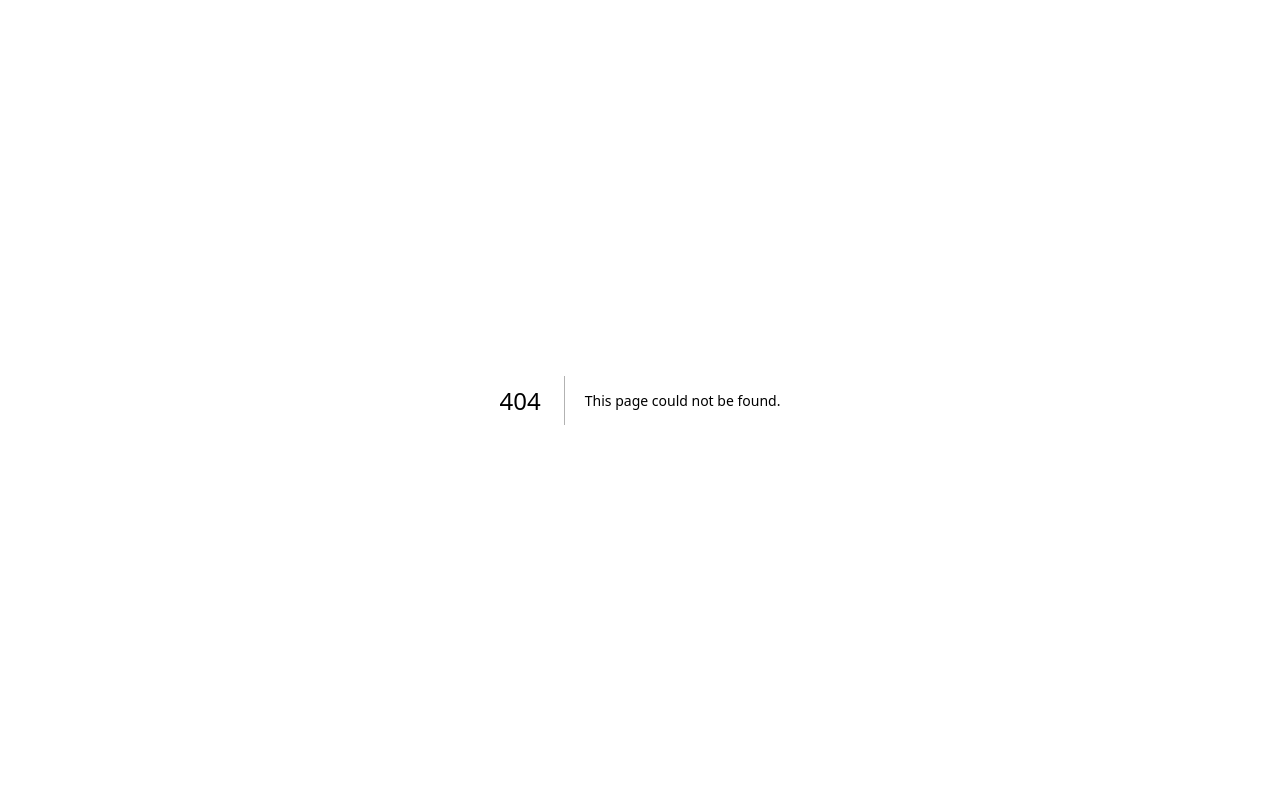
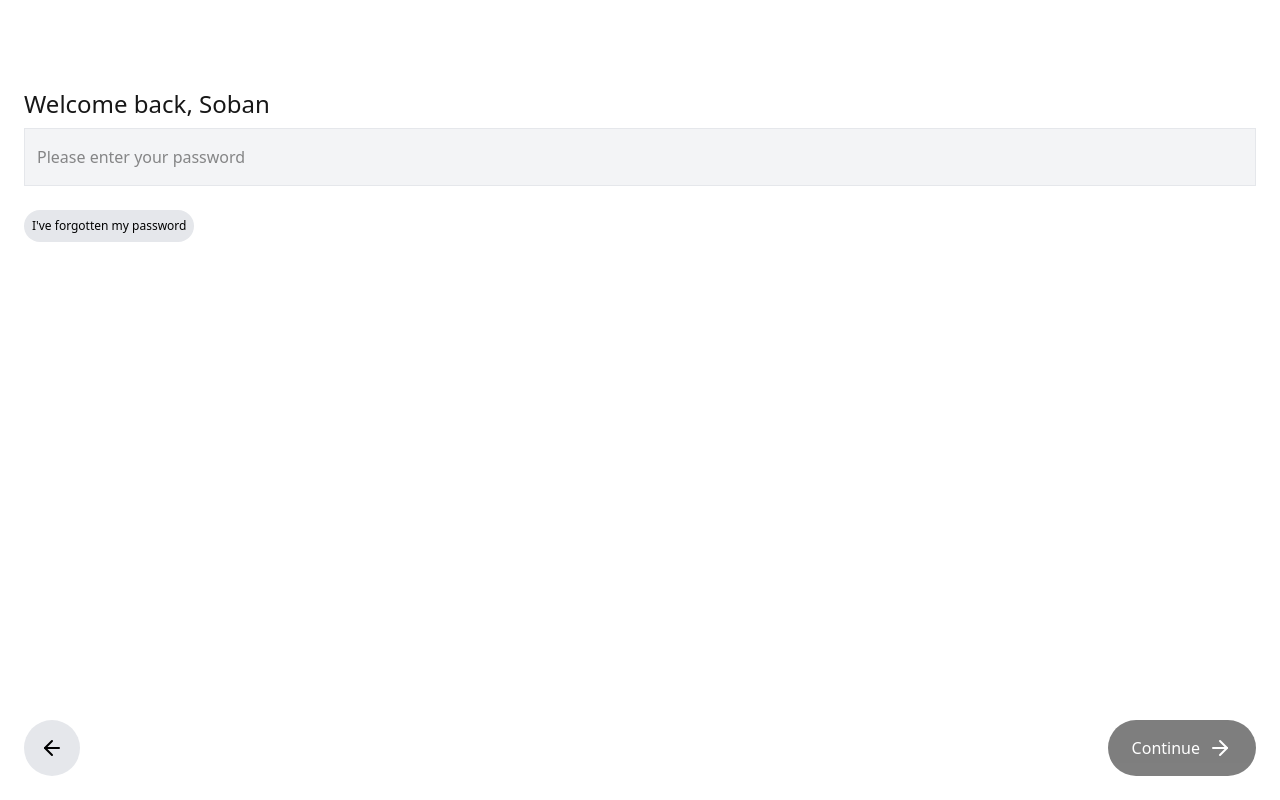
Before and after one commit to soban-amir-qbatch/qlunch_frontend, a Next.js app: page /login in a window 1280 px wide. Before the commit this address had no page. Built offline with nearby package versions, Linux system fonts and the light colour scheme.

Commit message:
password page

```diff
--- a/app/globals.css
+++ b/app/globals.css
@@ -1,7 +1,7 @@
 @import "tailwindcss";
 
 :root {
-  --background: #E6E6E6;
+  --background: #FFFFFF;
   --foreground: #171717;
 }
 
--- /dev/null
+++ b/app/login/page.tsx
@@ -0,0 +1,66 @@
+'use client';
+import { ArrowLeft, ArrowRight } from "lucide-react"
+import { useState } from "react";
+
+export default function Login() {
+  const [password, setPassword] = useState("");
+
+  const handlePasswordChange = (e: React.ChangeEvent<HTMLInputElement>) => {
+    setPassword(e.target.value);
+  };
+
+  const handleContinueClick = () => {
+    // Handle login logic here
+    console.log("Password submitted:", password);
+  };
+
+  return (
+    <main className="flex flex-col h-screen bg-white">
+
+          {/* Content */}
+          <div className="flex flex-col h-full justify-between p-6 gap-4 mt-16">
+            {/* Heading */}
+            <div className="flex flex-col gap-2">
+              <p className="text-2xl">
+                Welcome back, Soban
+              </p>
+
+              {/* Email Input */}
+              <div className="flex border border-gray-200 bg-gray-100 overflow-hidden">
+                <input
+                  type="password"
+                  placeholder="Please enter your password"
+                  className="flex-1 px-3 py-4 focus:outline-none"
+                  value={password}
+                  onChange={handlePasswordChange}
+                />
+              </div>
+
+              <button className="bg-gray-200 text-black text-xs py-2 px-2 w-fit rounded-4xl mt-4">
+                I've forgotten my password
+              </button>
+            </div >
+
+            {/* Continue Button */}
+
+           <div className='flex justify-between'>
+
+              <button className="bg-gray-200 text-black py-4 px-4 rounded-4xl"
+                onClick={() => window.history.back()}
+              >
+                <ArrowLeft className="w-6 h-6" />
+              </button>
+
+              <button className={`flex gap-2 bg-black text-white py-4 px-6 rounded-4xl disabled:opacity-50 transition-all duration-500 ease-in-out ${password.trim().length ? 'opacity-100' : 'opacity-0 pointer-events-none'}`}
+                onClick={handleContinueClick} disabled={!password.trim().length}
+              >
+                Continue
+                <ArrowRight className="w-6 h-6" />
+              </button>
+
+           </div>
+
+          </div>
+        </main>
+  )
+}
--- a/app/page.tsx
+++ b/app/page.tsx
@@ -1,9 +1,11 @@
 // app/page.tsx (Next.js App Router)
 "use client";
+import { useState } from "react";
 import Image from "next/image";
-import { useState } from "react";
+import { useRouter } from "next/navigation";
 
 export default function Home() {
+  const router = useRouter();
   const [isTyping, setIsTyping] = useState(false);
   const [email, setEmail] = useState("");
 
@@ -12,6 +14,11 @@ export default function Home() {
     setEmail(value);
     setIsTyping(value.length > 0);
   };
+
+  const handleContinueClick = () => {
+    // Navigate to the next page or perform an action
+    router.push("/login"); // Example: redirect to login page
+  }
 
   return (
     <main className="flex flex-col h-screen bg-white">
@@ -48,6 +55,7 @@ export default function Home() {
           className={`bg-black text-white py-4 px-6 transition-all duration-500 ease-in-out ${
             isTyping ? 'opacity-100 translate-y-0' : 'opacity-0 translate-y-4 pointer-events-none'
           }`}
+          onClick={handleContinueClick}
         >
           Continue
         </button>
```
